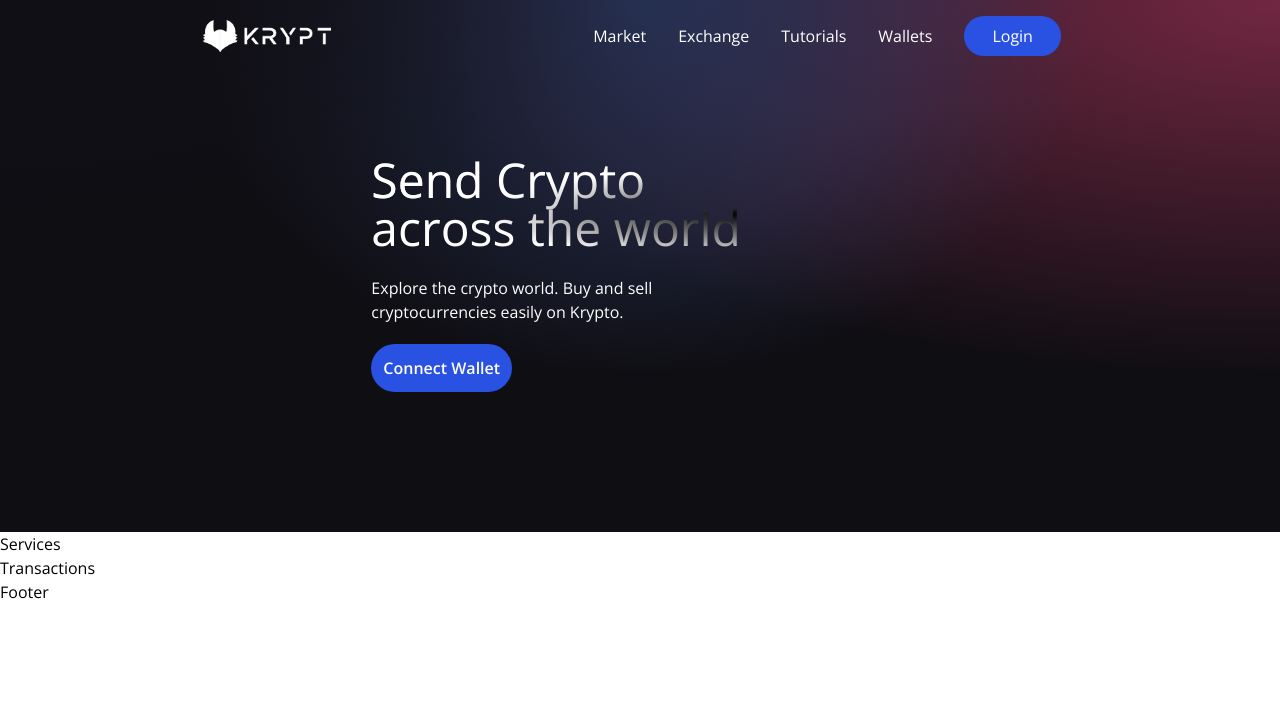
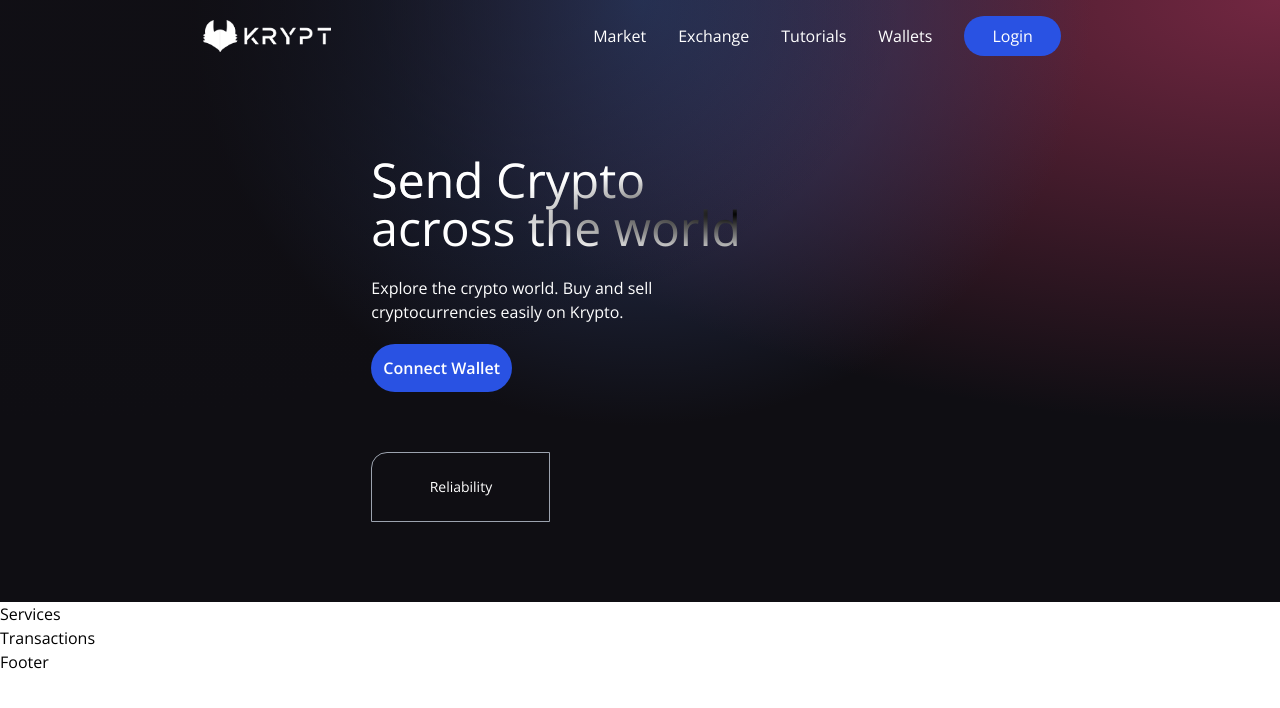
Before and after one commit to tla111/krypt-2023, a React (Vite) app in the folder client/: page / in a window 1280 px wide. Shown: the top 708 px of the page. Built offline with nearby package versions, Linux system fonts and the light colour scheme.

Commit message:
created & styled box for sections

```diff
--- a/client/src/components/Welcome.jsx
+++ b/client/src/components/Welcome.jsx
@@ -4,6 +4,8 @@ import { SiEthereum } from "react-icons/si";
 import { BsInfoCircle } from "react-icons/bs";
 
 import { Loader } from ".";
+
+const companyCommonStyles = "min-h-[70px] sm:px-0 px-2 sm:min-w-[120px] flex justify-center items-center border-[0.5px] border-gray-400 text-sm font-light text-white";
 
 const Welcome = () => {
     return (
@@ -28,7 +30,9 @@ const Welcome = () => {
                     </button>
 
                     <div className="grid sm:grid-cols-3 grid-cols-2 w-full mt-10">
-
+                        <div className={`rounded-tl-2xl ${companyCommonStyles}`}>
+                            Reliability
+                        </div>
                     </div>
                 </div>
             </div>
```
